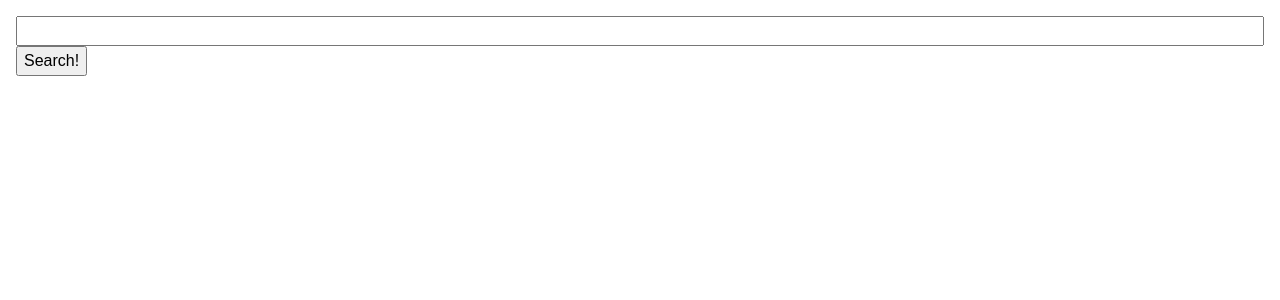
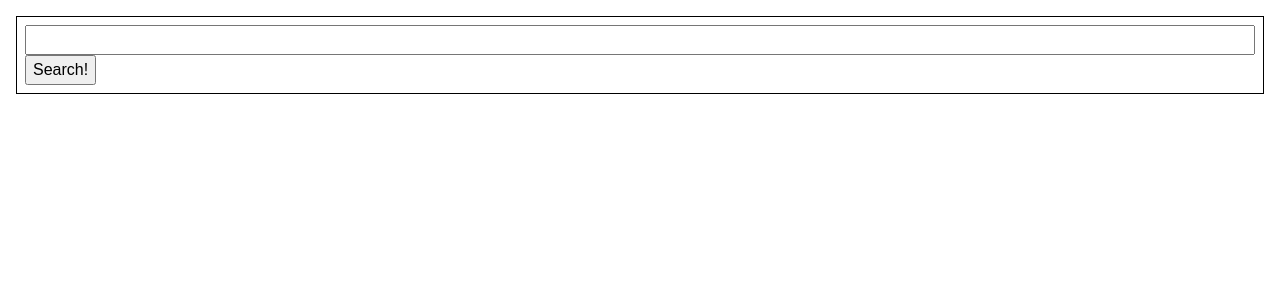
Before and after one commit to simotae14/react-joy-exercises, a React (Create React App) app: page / in a window 1280 px wide. Shown: the top 300 px of the page. Built offline with nearby package versions, Linux system fonts and the light colour scheme; a web font is replaced by a local one.

Commit message:
46 Forms - solve the issue with a Form

```diff
--- a/src/SearchForm.js
+++ b/src/SearchForm.js
@@ -4,23 +4,24 @@ function SearchForm({ runSearch }) {
   const [searchTerm, setSearchTerm] = React.useState('');
 
   return (
-    <div className="search-form">
+    <form
+      className="search-form"
+      onSubmit={event => {
+        event.preventDefault();
+        runSearch(searchTerm);
+      }}
+    >
       <input
         type="text"
         value={searchTerm}
         onChange={event => {
           setSearchTerm(event.target.value);
         }}
-        onKeyDown={event => {
-          if (event.key === 'Enter') {
-            runSearch(searchTerm);
-          }
-        }}
       />
-      <button onClick={() => runSearch(searchTerm)}>
+      <button>
         Search!
       </button>
-    </div>
+    </form>
   );
 }
 
```
